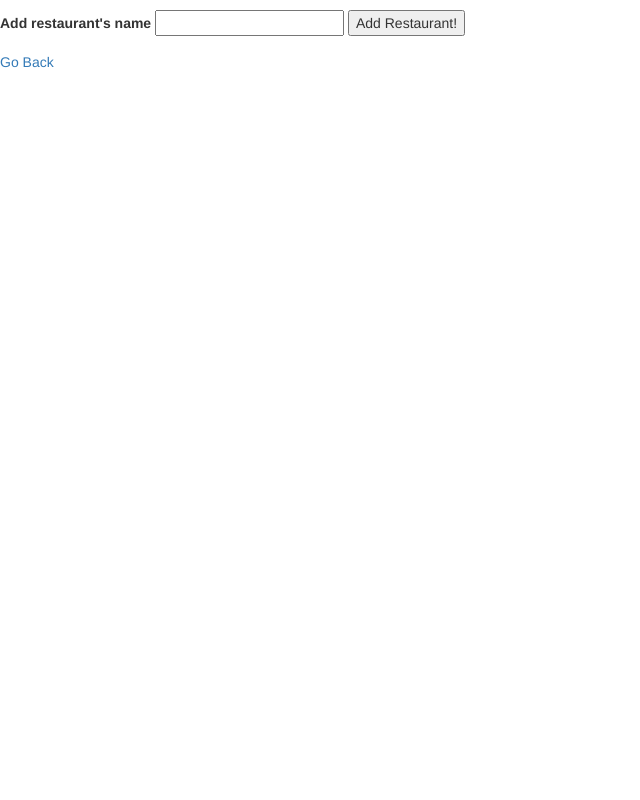
After one commit to wonton888/allergen_avoider, a PHP site: template views/admin.html.twig in a window 1280 px wide. The commit adds this page. Shown: the whole page, without its empty margins (0-640 px from the left). Run offline with PHP 8.4, Linux system fonts and the light colour scheme; the template is opened without the code that fills it, so the values that code supplies are empty; some libraries are stand-ins or nearby versions.

Commit message:
add addRestaurant to app.php

```diff
--- /dev/null
+++ b/views/admin.html.twig
@@ -0,0 +1,24 @@
+<html>
+    <head>
+        <link rel="stylesheet" href="https://maxcdn.bootstrapcdn.com/bootstrap/3.3.5/css/bootstrap.min.css" type="text/css">
+        <!-- <link rel="stylesheet" href="css/styles.css" media="screen" title="no title" charset="utf-8"> -->
+        <title>Option Avoider</title>
+    </head>
+    <body>
+        <ul>
+            {% for restaurant in restaurants %}
+                <li>{{ restaurant.getName }}</li>
+            {% endfor %}
+        </ul>
+
+        <form action="/add_restaurants" method="post">
+            <label for="restaurant_name">Add restaurant's name</label>
+            <input id="restaurant_name" name="restaurant_name" type="text">
+            <button type="submit">Add Restaurant!</button>
+        </form>
+        <p>
+            <a href="/">Go Back</a>
+        </p>
+
+    </body>
+</html>
--- a/views/index.html.twig
+++ b/views/index.html.twig
@@ -9,6 +9,9 @@
     </head>
     <body>
         <div class="container">
+            <form action="/admin">
+                <button type="submit">Admin</button>
+            </form>
             <div class="jumbotron">
                 <h1>Allergen Avoider</h1>
                 <h3>Select allergens to avoid below for a listing of suitable restaurants</h3>
@@ -28,7 +31,6 @@
                                 {% for option in options %}
                                 <li>
                                     <input type="checkbox" name="option_names[]" value="{{ option.getName }}"/>
-                                    <!-- <input type="hidden" name="option_ids[]" value="{{ option.getId }}"/> -->
                                     {{ option.getName }}
                                 </li>
                                 {% endfor %}
--- a/views/results.html.twig
+++ b/views/results.html.twig
@@ -1,7 +1,7 @@
 <html>
     <head>
         <link rel="stylesheet" href="https://maxcdn.bootstrapcdn.com/bootstrap/3.3.5/css/bootstrap.min.css" type="text/css">
-        <link rel="stylesheet" href="css/styles.css" media="screen" title="no title" charset="utf-8">
+        <!-- <link rel="stylesheet" href="css/styles.css" media="screen" title="no title" charset="utf-8"> -->
         <title>Option Avoider</title>
     </head>
     <body>
```
Also changed, not shown: app/app.php (+10 -0 lines).
